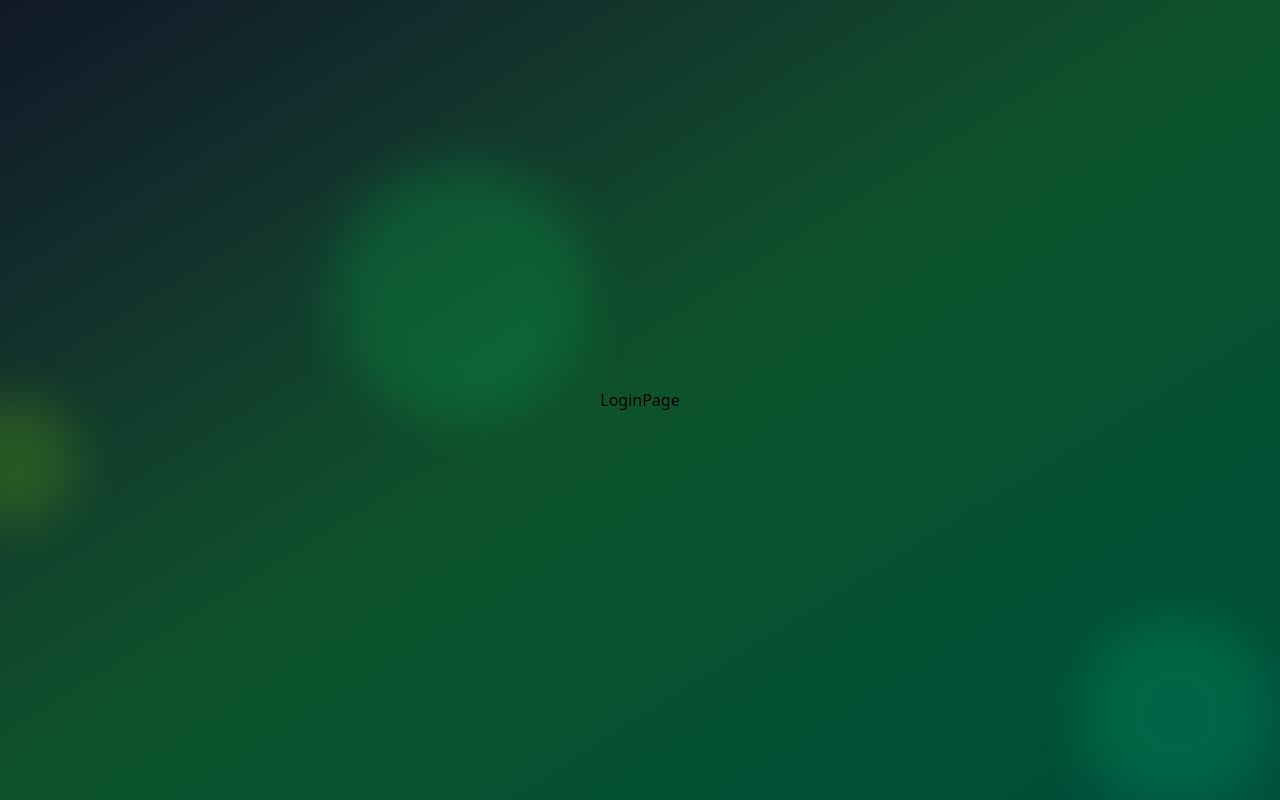
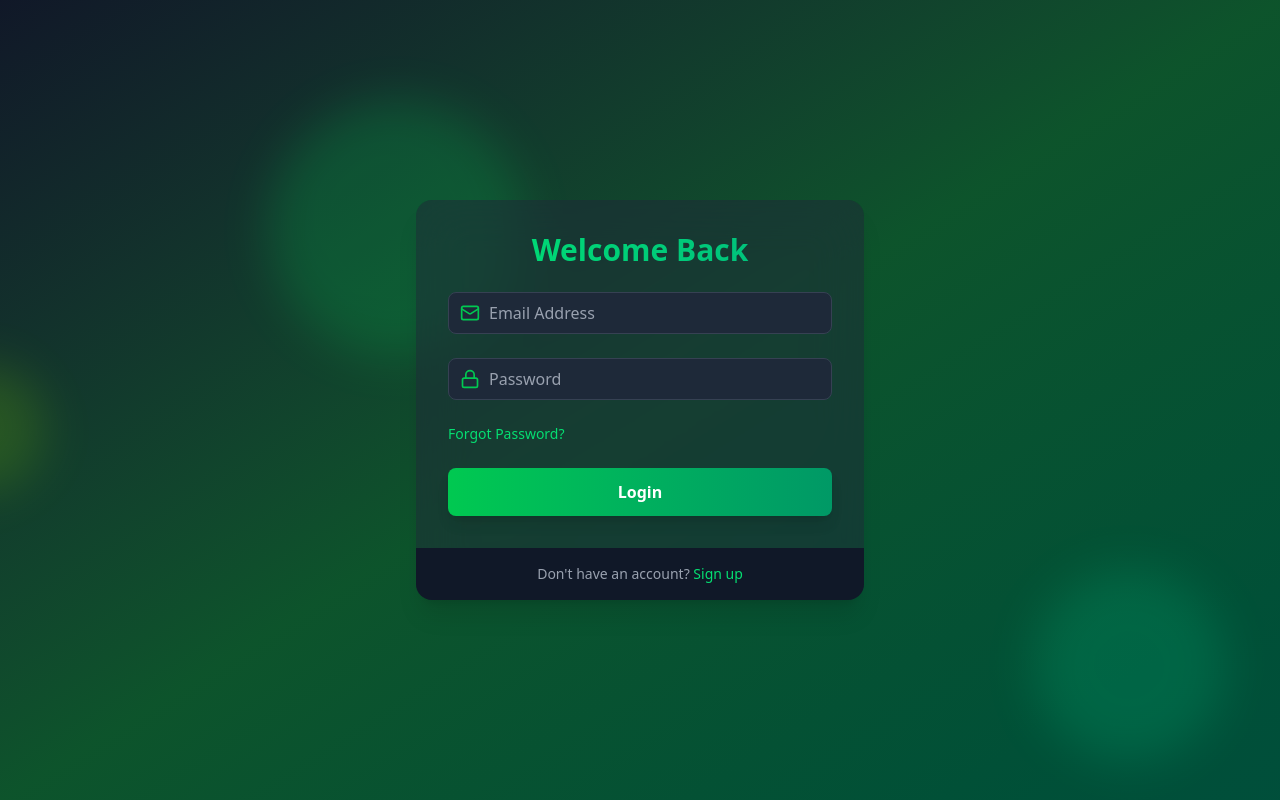
Before and after one commit to EslamK-hub/Advanced-Authentication-App, a React (Vite) app in the folder client/: page /login in a window 1280 px wide. Built offline with nearby package versions, Linux system fonts and the light colour scheme.

Commit message:
Finish Login Page

```diff
--- a/client/src/pages/LoginPage.jsx
+++ b/client/src/pages/LoginPage.jsx
@@ -1,4 +1,80 @@
+// eslint-disable-next-line no-unused-vars
+import { motion } from "framer-motion";
+import { useState } from "react";
+import { Mail, Lock, Loader } from "lucide-react";
+import { Link } from "react-router-dom";
+import Input from "../components/Input";
 
 export default function LoginPage() {
-  return <div>LoginPage</div>;
+    const [email, setEmail] = useState("");
+  const [password, setPassword] = useState("");
+
+    const isLoading = false;
+
+    const handleLogin = (e) => {
+        e.preventDefault();
+    };
+    return (
+        <motion.div
+            initial={{ opacity: 0, y: 20 }}
+            animate={{ opacity: 1, y: 0 }}
+            transition={{ duration: 0.5 }}
+            className="max-w-md w-full bg-gray-800/50 backdrop-filter backdrop-blur-xl rounded-2xl shadow-xl overflow-hidden"
+        >
+            <div className="p-8">
+                <h2 className="text-3xl font-bold mb-6 text-center bg-gradient-to-r from-green-400 to-emerald-500 text-transparent bg-clip-text">
+                    Welcome Back
+                </h2>
+                <form onSubmit={handleLogin}>
+                    <Input
+                        icon={Mail}
+                        type="email"
+                        placeholder="Email Address"
+                        value={email}
+                        onChange={(e) => setEmail(e.target.value)}
+                    />
+                    <Input
+                        icon={Lock}
+                        type="password"
+                        placeholder="Password"
+                        value={password}
+                        onChange={(e) => setPassword(e.target.value)}
+                    />
+
+                    <div className="flex items-center mb-6">
+                        <Link
+                            to={"/forgot-password"}
+                            className="text-sm text-green-400 hover:underline"
+                        >
+                            Forgot Password?
+                        </Link>
+                    </div>
+                    <motion.button
+                        className="w-full py-3 px-4 bg-gradient-to-r from-green-500 to-emerald-600 text-white font-bold rounded-lg shadow-lg hover:from-green-600 hover:to-emerald-700 focus:outline-none focus:ring-2 focus:ring-green-500 focus:ring-offset-2 focus:ring-offset-gray-900 transition duration-200"
+                        whileHover={{ scale: 1.02 }}
+                        whileTap={{ scale: 0.98 }}
+                        type="submit"
+                        disabled={isLoading}
+                    >
+                        {isLoading ? (
+                            <Loader className="w-6 h-6 animate-spin mx-auto"></Loader>
+                        ) : (
+                            "Login"
+                        )}
+                    </motion.button>
+                </form>
+            </div>
+            <div className="px-8 py-4 bg-gray-900 bg-opacity-50 flex justify-center">
+                <p className="text-sm text-gray-400">
+                    Don't have an account?{" "}
+                    <Link
+                        to={"/signup"}
+                        className="text-green-400 hover:underline"
+                    >
+                        Sign up
+                    </Link>
+                </p>
+            </div>
+        </motion.div>
+    );
 }
--- a/client/src/pages/SignUpPage.jsx
+++ b/client/src/pages/SignUpPage.jsx
@@ -19,7 +19,7 @@
             initial={{ opacity: 0, y: 20 }}
             animate={{ opacity: 1, y: 0 }}
             transition={{ duration: 0.5 }}
-            className="max-w-md w-full bg-gray-800/50 backdrop-filter backdrop-blur-xl rounded-2xl shadow-xl"
+            className="max-w-md w-full bg-gray-800/50 backdrop-filter backdrop-blur-xl rounded-2xl shadow-xl overflow-hidden"
         >
             <div className="p-8">
                 <h2 className="text-3xl font-bold mb-6 text-center bg-gradient-to-r from-green-400 to-emerald-500 text-transparent bg-clip-text">
@@ -47,12 +47,9 @@
                         value={password}
                         onChange={(e) => setPassword(e.target.value)}
                     />
-					<PasswordStrengthMeter password={password} />
+                    <PasswordStrengthMeter password={password} />
                     <motion.button
-                        className="mt-5 w-full py-3 px-4 bg-gradient-to-r from-green-500 to-emerald-600 text-white
-						font-bold rounded-lg shadow-lg hover:from-green-600
-						hover:to-emerald-700 focus:outline-none focus:ring-2 focus:ring-green-500 focus:ring-offset-2
-						 focus:ring-offset-gray-900 transition duration-200"
+                        className="mt-5 w-full py-3 px-4 bg-gradient-to-r from-green-500 to-emerald-600 text-white font-bold rounded-lg shadow-lg hover:from-green-600 hover:to-emerald-700 focus:outline-none focus:ring-2 focus:ring-green-500 focus:ring-offset-2 focus:ring-offset-gray-900 transition duration-200"
                         whileHover={{ scale: 1.02 }}
                         whileTap={{ scale: 0.98 }}
                         type="submit"
```
